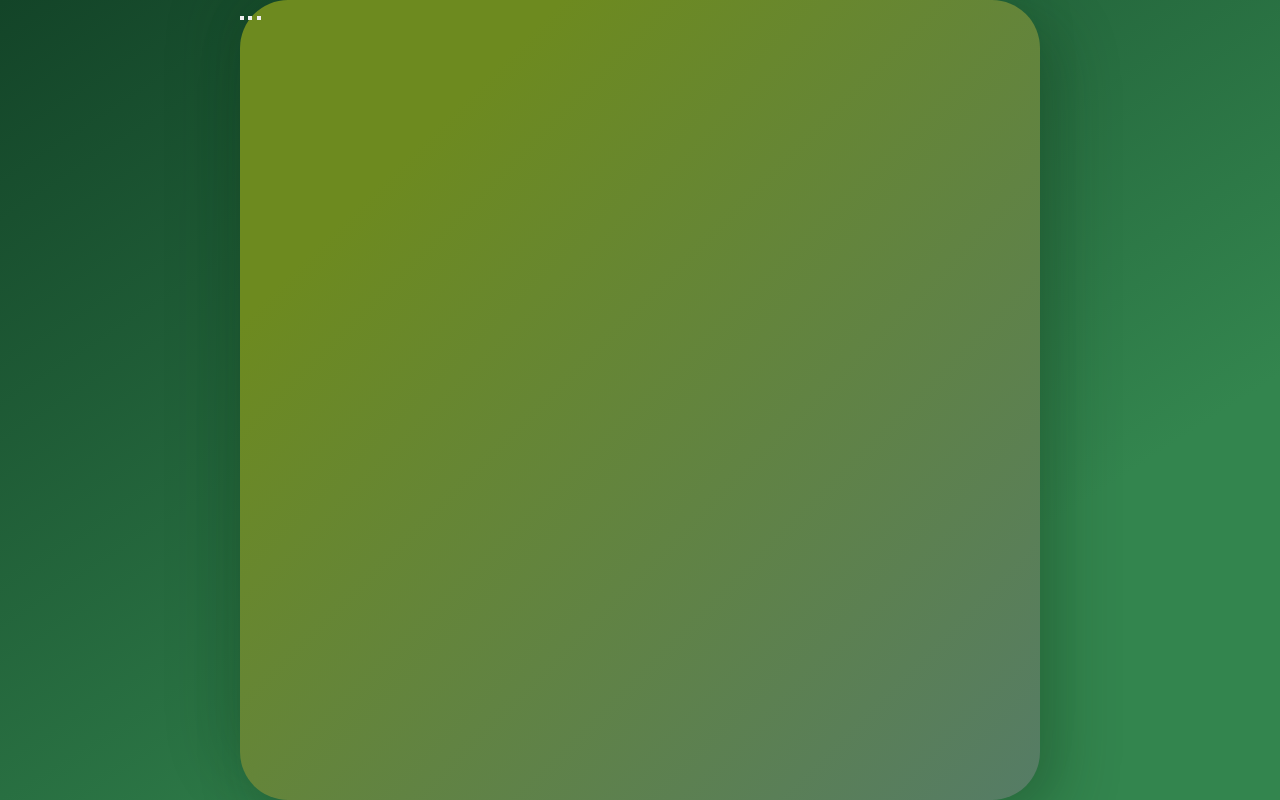
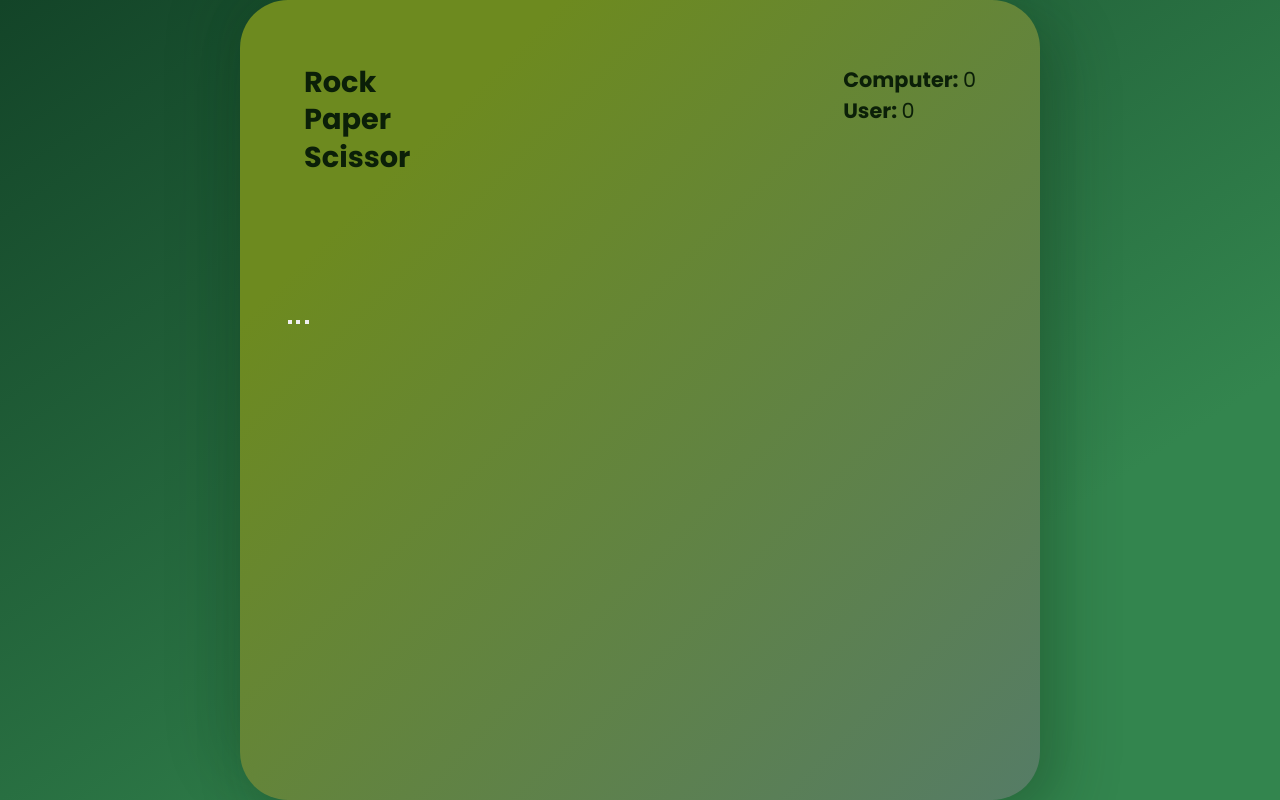
Before and after one commit to AshishRanjan2910/rock-paper-scissor, a plain HTML site: page index.html in a window 1280 px wide. Drawn offline with Linux system fonts and the light colour scheme.

Commit message:
header part completed

```diff
--- a/index.html
+++ b/index.html
@@ -14,8 +14,17 @@
 
     <main>
         <header>
-            <div></div>
-            <div></div>
+            <div>
+                <h1>
+                    <span>Rock</span>
+                    <span>Paper</span>
+                    <span>Scissor</span>
+                </h1>
+            </div>
+            <div>
+                <p><strong>Computer: </strong><span id="computer-scr">0</span></p>
+                <p><strong>User: </strong> <span id="user-scr">0</span></p>
+            </div>
         </header>
         <section>
             <button></button>
--- a/styles/style.css
+++ b/styles/style.css
@@ -1,7 +1,7 @@
 @import url('https://fonts.googleapis.com/css2?family=Poppins:wght@400;500;600;700;800;900&display=swap');
 
 :root{
-    --text-color: #39FF14;  /* to call it somewhere var(--text-color)*/
+    --text-color: #0b1f08;  /* to call it somewhere var(--text-color)*/
     --text-background: #166d3b;
     --white-color: #fff; /*for padding, margin, font, etc.*/
 }
@@ -40,4 +40,23 @@ main {
     /* box-shadow: 3px 3px 2px #fff; */
     box-shadow:  20px 20px 60px rgb(15, 51, 23, .3),
                 -20px -20px 60px rgb(15, 51, 23, .15);
+    padding: 3rem;
 }
+
+header{
+    height: 14rem;
+    display: flex;
+    justify-content: space-between;
+    margin: 1rem;
+}
+
+header h1{
+    display: flex;
+    flex-direction: column;
+    font-size: 1.8rem;
+    line-height: 1.3;
+}
+
+header p {
+    font-size:1.3rem;
+}
```
